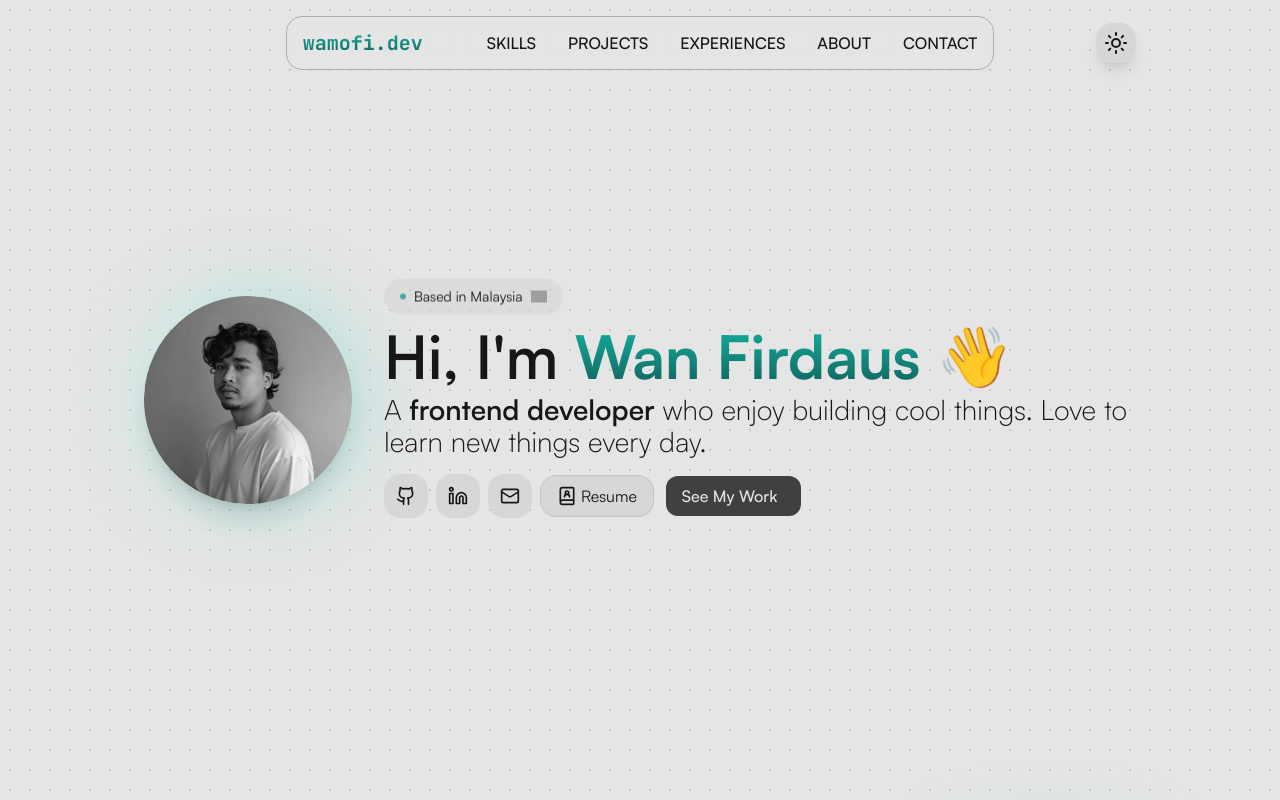
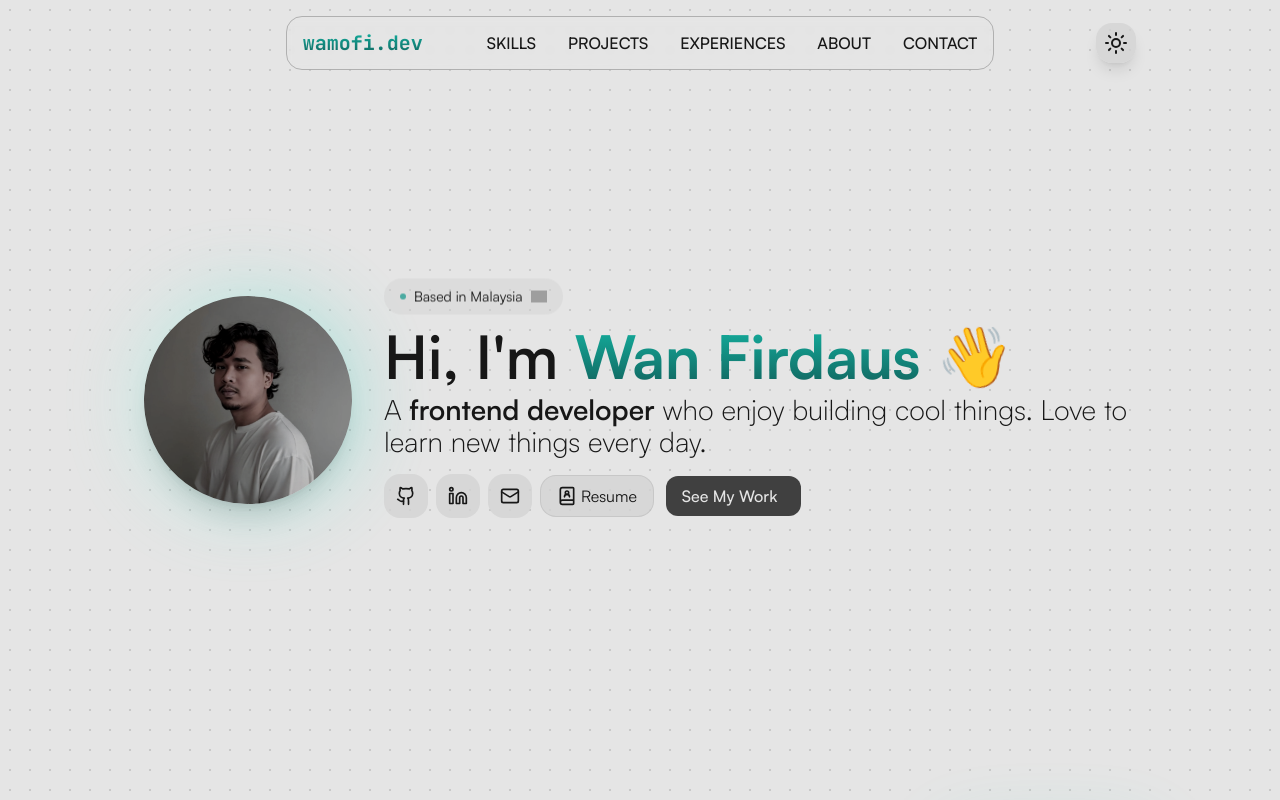
Before and after one commit to wamofi97/wamofi-portfolio, a React (Vite) app: page / in a window 1280 px wide. Shown: the top 800 px of the page. Built offline with nearby package versions, Linux system fonts and the light colour scheme; no server answers; grey boxes are pictures that could not be loaded.

Commit message:
update profile hero image

```diff
--- a/src/components/Hero.jsx
+++ b/src/components/Hero.jsx
@@ -1,11 +1,8 @@
-import profile from "../assets/frame.webp";
-import profile2 from "../assets/frame2.webp";
+import profile from "../assets/frame2.webp";
 import resume from "/resume.pdf";
 import { Github, Linkedin, Mail, BookUser, ChevronRight } from "lucide-react";
 import malaysia from "../assets/malaysia.svg";
-// import { TextEffect } from "./motion-ui/TextEffect";
 import { motion } from "framer-motion";
-import { useState } from "react";
 
 const container = {
   hidden: { opacity: 0 },
@@ -39,11 +36,7 @@ const callToActionItem = {
   show: { opacity: 1, filter: "blur(0px)", y: 0 },
 };
 
-const profileArray = [profile, profile2];
-
 export default function Hero() {
-  // const [profileImg, setProfileImg] = useState(profileArray[1]);
-
   return (
     <section>
       <motion.div
@@ -58,12 +51,12 @@ export default function Hero() {
           transition={{ delay: 0.2, duration: 0.6, ease: "easeInOut" }}
           className="group relative flex flex-col items-center justify-center"
         >
-          <div className="absolute inset-0 rounded-full bg-gradient-to-r from-teal-200 to-teal-400 opacity-40 blur-2xl transition-opacity group-hover:opacity-70"></div>
+          <div className="absolute inset-0 rounded-full bg-gradient-to-r from-teal-200 to-teal-400 opacity-40 blur-2xl transition-opacity duration-300 group-hover:opacity-70"></div>
           <div className="relative rotate-3 rounded-full shadow-xl transition-transform duration-300 hover:rotate-0 hover:scale-105">
             <motion.img
-              src={profile2}
+              src={profile}
               alt="Profile"
-              className="h-52 min-w-52 rounded-full object-cover grayscale transition-all duration-500 hover:grayscale-0"
+              className="profile-image h-52 min-w-52 rounded-full"
             />
           </div>
         </motion.div>
--- a/src/index.css
+++ b/src/index.css
@@ -83,6 +83,10 @@ html {
   @apply bg-gradient-to-t from-teal-800 to-teal-500 bg-clip-text text-transparent dark:from-teal-600 dark:to-teal-100;
 }
 
+.profile-image {
+  @apply brightness-75 contrast-[1.1] -hue-rotate-15 saturate-50 transition-all duration-300 hover:brightness-100 hover:contrast-100 hover:hue-rotate-0 hover:saturate-100;
+}
+
 @layer base {
   @font-face {
     font-family: "ClashDisplay-Regular";
```
